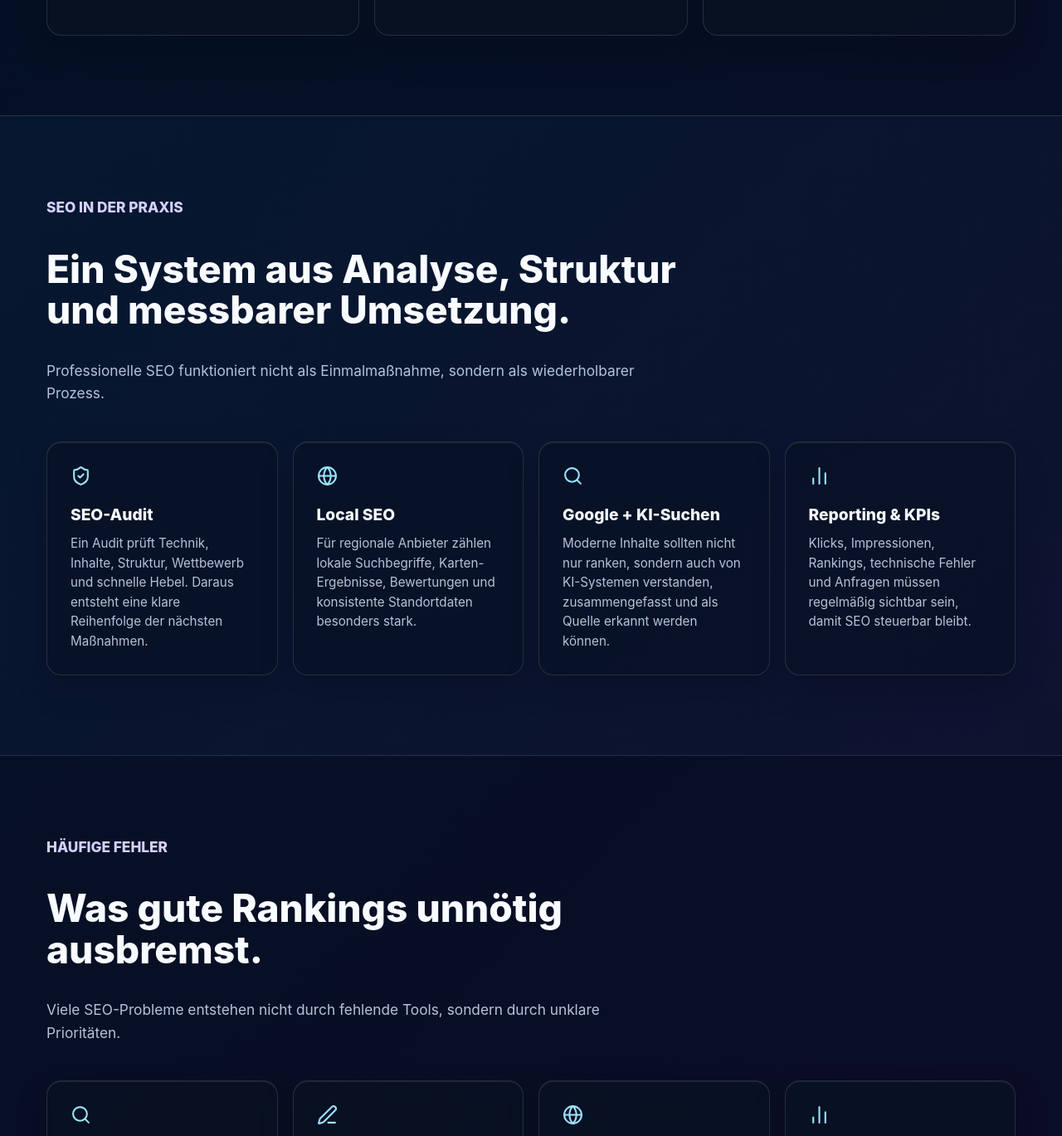
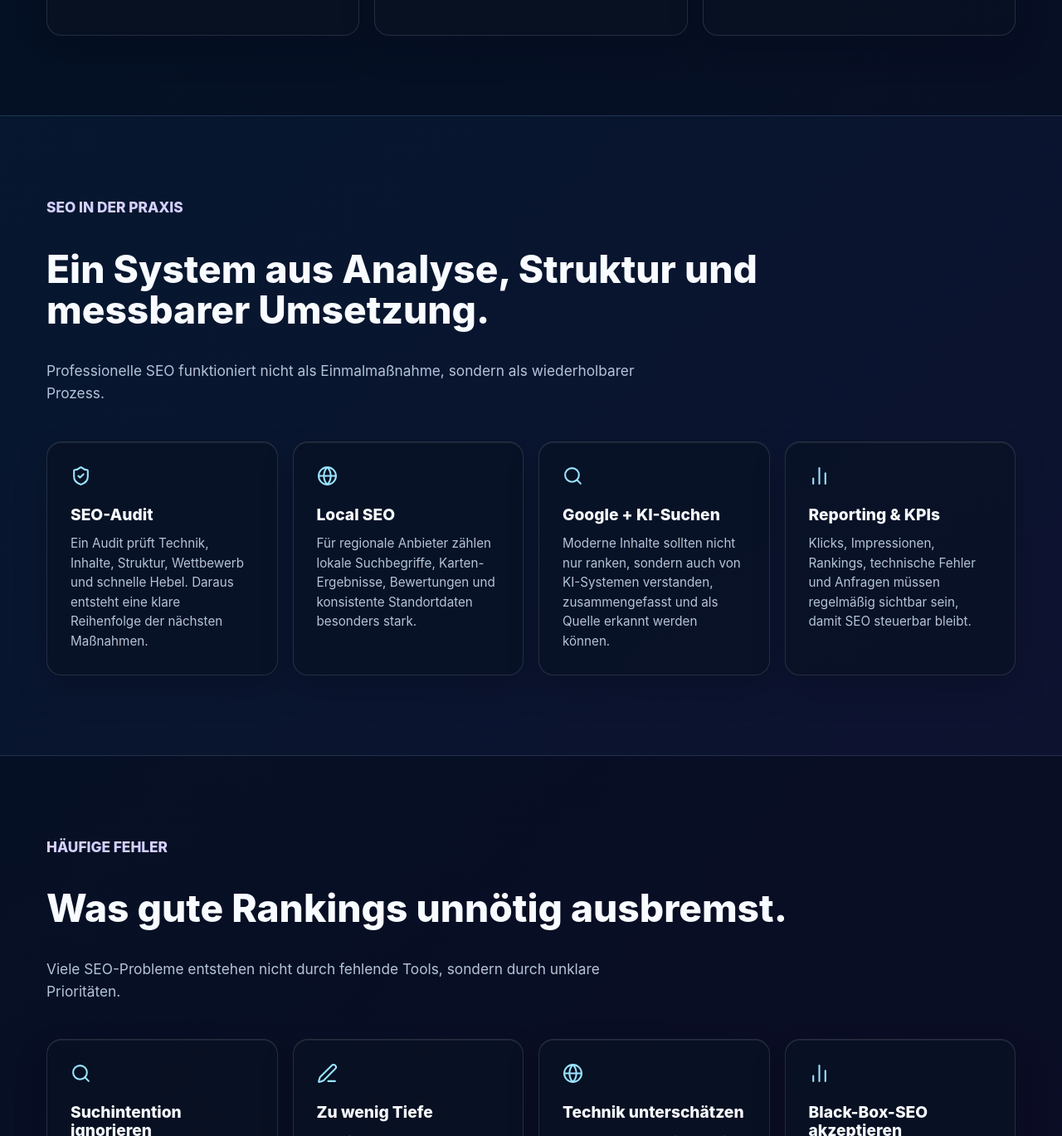
Before and after one commit to parmis2005/seo-info-test, a Next.js app: page / in a window 1280 px wide. Shown: the part 4109-5478 px from the top of the page at 83% size. Built offline with nearby package versions, Linux system fonts and the light colour scheme.

Commit message:
Fix section heading wrapping

```diff
--- a/app/globals.css
+++ b/app/globals.css
@@ -1001,6 +1001,18 @@ p {
 .left-heading-section .split-copy {
   max-width: 760px;
 }
+.practice-heading-section .section-heading {
+  grid-template-columns: minmax(0, 1120px);
+}
+.practice-heading-section .section-heading h2 {
+  max-width: 1120px;
+}
+.error-heading-section .section-heading {
+  grid-template-columns: minmax(0, 1040px);
+}
+.error-heading-section .section-heading h2 {
+  max-width: 1040px;
+}
 .left-heading-section .split-copy {
   justify-self: start;
 }
--- a/app/page.tsx
+++ b/app/page.tsx
@@ -374,10 +374,10 @@ export default function Page() {
         </div>
       </section>
 
-      <section className="section left-heading-section">
+      <section className="section left-heading-section practice-heading-section">
         <SectionHeading
           eyebrow="SEO in der Praxis"
-          title="Ein System aus Analyse, Struktur und messbarer Umsetzung."
+          title={"Ein System aus Analyse, Struktur und messbarer\u00a0Umsetzung."}
           text="Professionelle SEO funktioniert nicht als Einmalmaßnahme, sondern als wiederholbarer Prozess."
         />
         <div className="service-grid four">
@@ -391,10 +391,10 @@ export default function Page() {
         </div>
       </section>
 
-      <section className="section dark-band left-heading-section">
+      <section className="section dark-band left-heading-section error-heading-section">
         <SectionHeading
           eyebrow="Häufige Fehler"
-          title="Was gute Rankings unnötig ausbremst."
+          title={"Was gute Rankings unnötig\u00a0ausbremst."}
           text="Viele SEO-Probleme entstehen nicht durch fehlende Tools, sondern durch unklare Prioritäten."
         />
         <div className="service-grid four">
```
